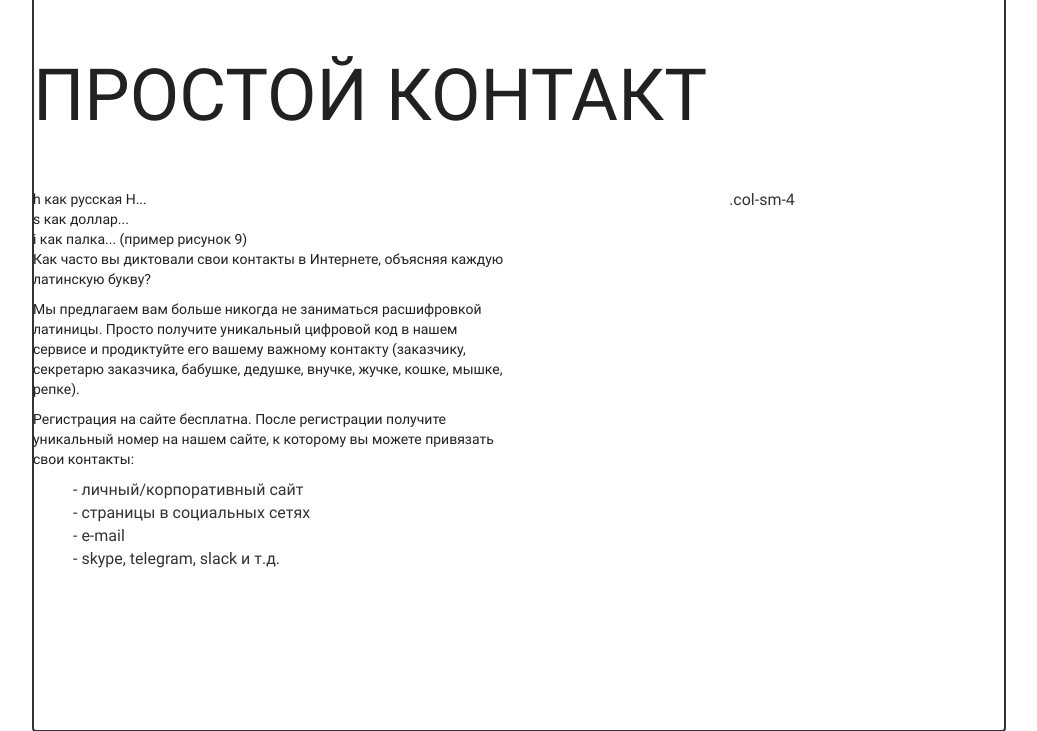
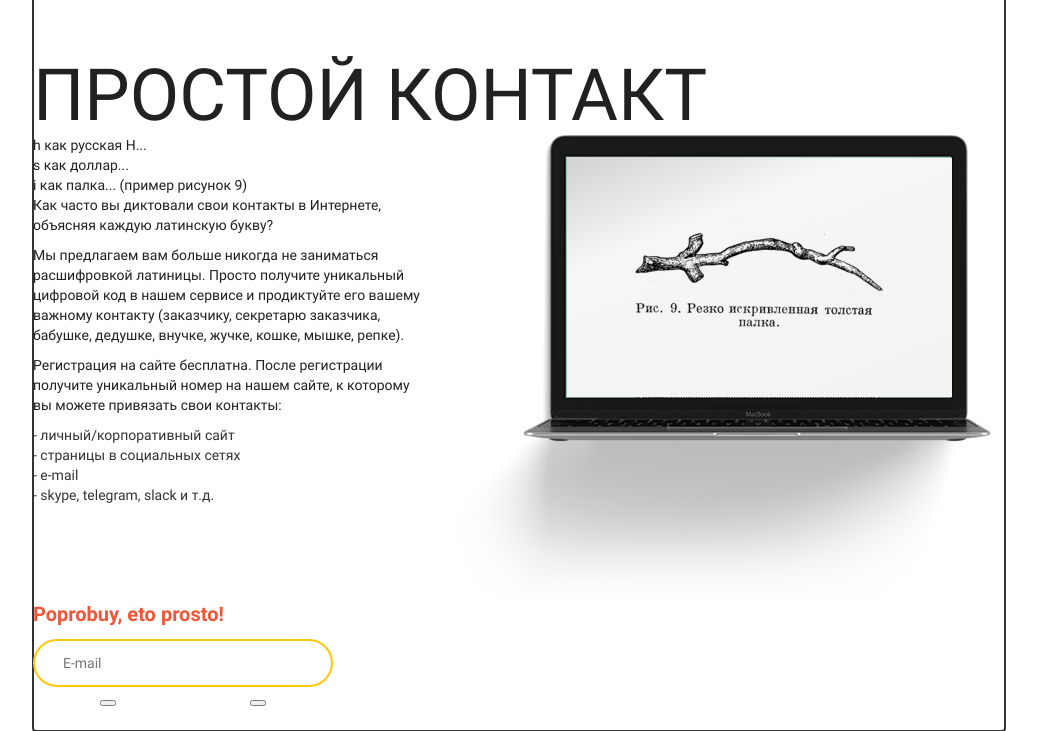
Before and after one commit to totaki/ikakpalka, a plain HTML site: page frontend/index.html in a window 1280 px wide. Shown: the part 869-1600 px from the top of the page, without its empty margins (121-1158 px from the left). Drawn offline with Linux system fonts and the light colour scheme.

Commit message:
add buttons

```diff
--- a/frontend/css/style.css
+++ b/frontend/css/style.css
@@ -197,5 +197,41 @@ body {
 .contacts_options {
     list-style: none;
     margin: 0;
+    padding-left: 0;
+    font-size: 14px;
     text-align: left;
 }
+
+.stick_image>img {
+    width:100%;
+}
+
+.try_text {
+    font-size: 20px;
+    font-family:"Roboto Bold", sans-serif;
+    color: #F05638;
+    text-align: left;
+}
+
+.try {
+    float: left;
+    min-width: 300px;
+}
+
+.try_email .enter_number {
+    border-top-color: #FFC80A;
+    border-bottom-color: #FFC80A;
+    font-size: 14px;
+    padding-left: 6px;
+    letter-spacing: 0;
+}
+.try_email::before {
+    border-color: #FFC80A;
+}
+.try_email::after {
+    border-color: #FFC80A;
+}
+
+.row {
+    margin: 0;
+}
--- a/frontend/index.html
+++ b/frontend/index.html
@@ -37,7 +37,7 @@
         </div>
         <h2 class="simple_contact">простой контакт</h2>
         <div class="row about">
-            <div class="col-sm-6 text_about">
+            <div class="col-sm-5 text_about">
                 <p>h как русская Н... <br>
                 s как доллар... <br>
                 i как палка... (пример рисунок 9) <br>
@@ -54,14 +54,25 @@
                     <li>- e-mail</li>
                     <li>- skype, telegram, slack и т.д.</li>
                 </ul>
-
-
-
-
             </div>
-            <div class="col-sm-6 stick_image">.col-sm-4</div>
+            <div class="col-sm-7 stick_image">
+                <img src="img/note2.png" alt="">
+            </div>
         </div>
-
+        <p class="try_text">Poprobuy, eto prosto!</p>
+        <form class="try" action="get">
+            <div class="number_loupe try_email">
+                <input class="enter_number" type="text" id="email" name="email" placeholder="E-mail">
+            </div>
+            <div class="row">
+                <div class="col-sm-6">
+                    <button class="create"></button>
+                </div>
+                <div class="col-sm-6">
+                    <button class="enter"></button>
+                </div>
+            </div>
+        </form>
     </div>
 
 </main>
```
Also changed, not shown: frontend/img/note2.png (added).
